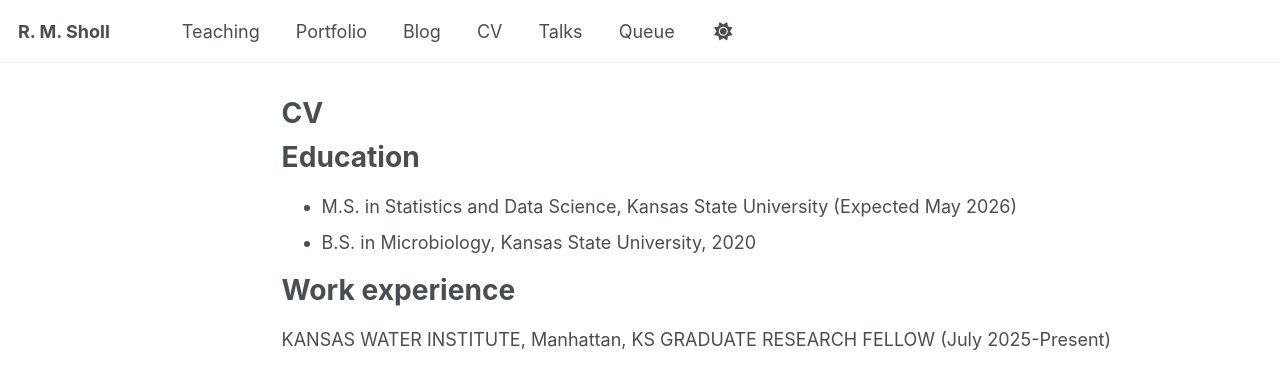
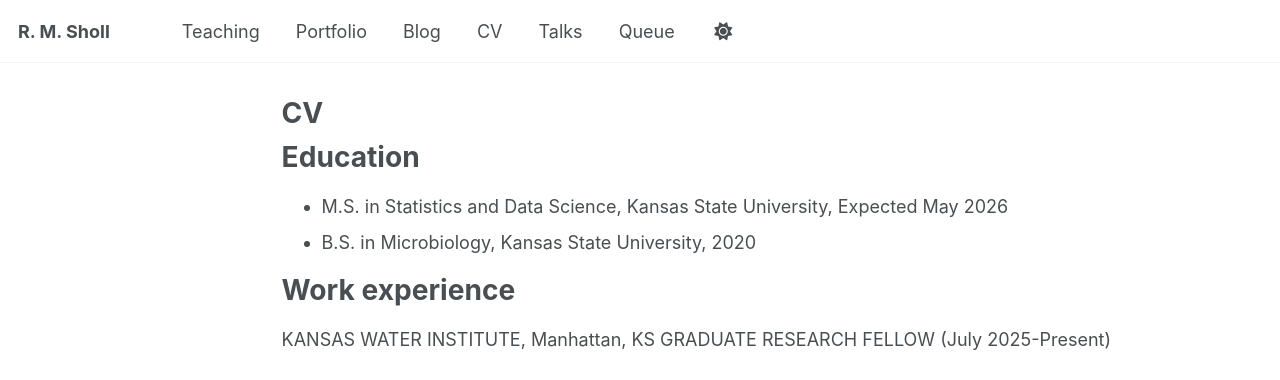
Before and after one commit to rmshksu/rmshksu.github.io, a Jekyll site: the page built from _pages/cv.md, in a window 1280 px wide and 900 px high. Shown: the top 380 px of the window. Built offline with Jekyll 4.4.1, drawn with Linux system fonts in a browser that asks for light colours; a script that is not in the unit is left out.

Commit message:
why did i think that was ok?
ope?

```diff
--- a/_pages/cv.md
+++ b/_pages/cv.md
@@ -13,7 +13,7 @@ redirect_from:
 
 Education
 ======
-* M.S. in Statistics and Data Science, Kansas State University (Expected May 2026)
+* M.S. in Statistics and Data Science, Kansas State University, Expected May 2026
 * B.S. in Microbiology, Kansas State University, 2020
 
 Work experience
```
